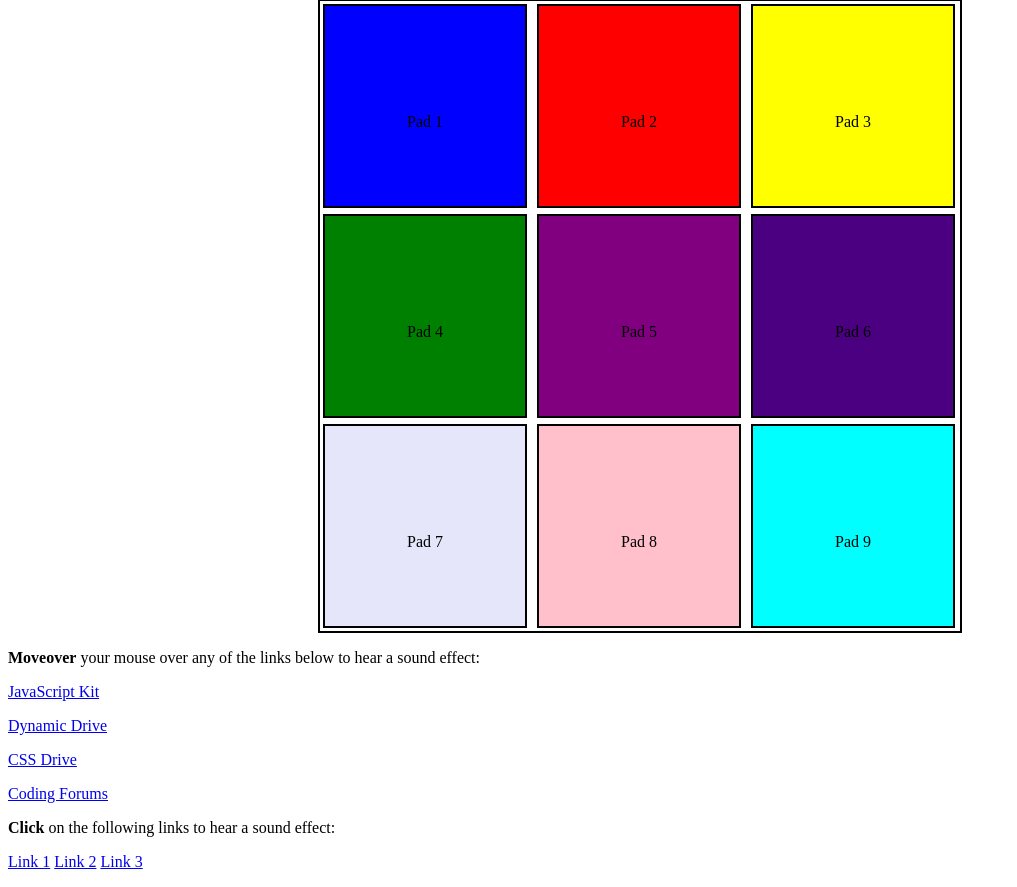
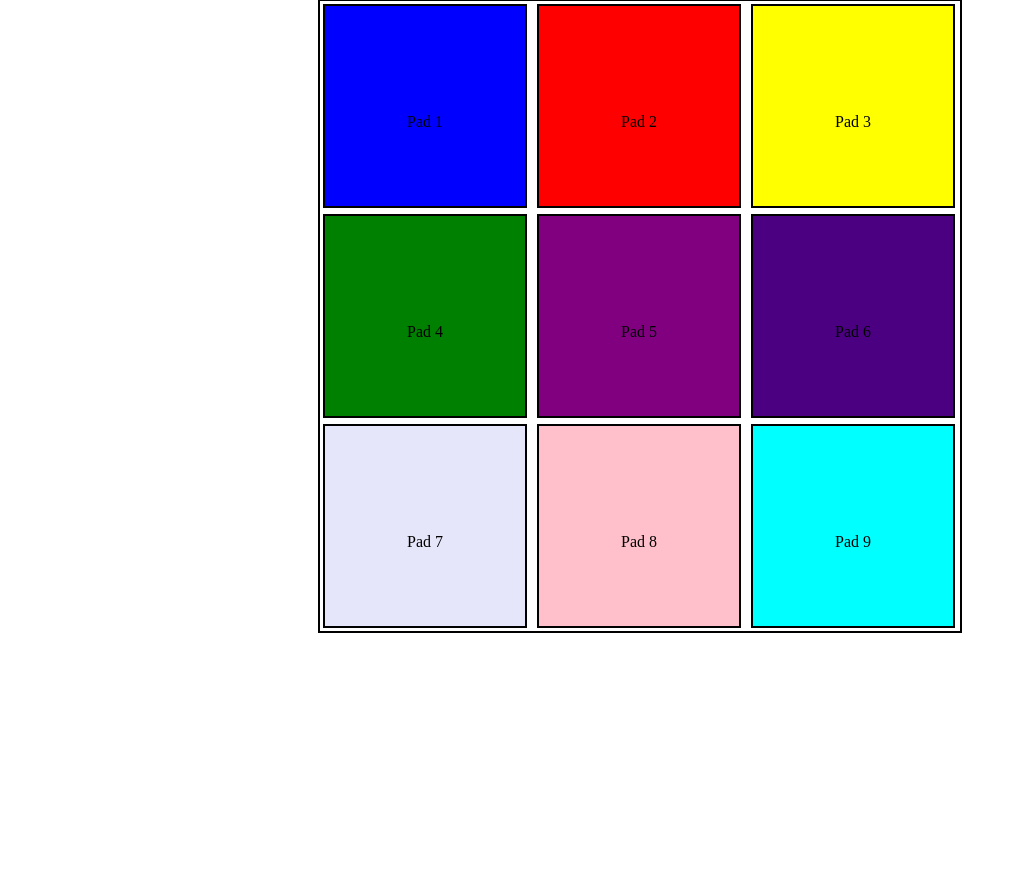
Before and after one commit to donovanne/NA2JO28DD5, a Python web app: template mood-generator/templates/trump.html in a window 1280 px wide. Shown: the part 150-1037 px from the top of the page, without its empty margins (0-1017 px from the left). After the commit the page ends 783 px from the top, so only its background shows below. Run offline with Jinja, Linux system fonts and the light colour scheme; the template is opened without the code that fills it, so the values that code supplies are empty; some libraries are stand-ins or nearby versions.

```diff
--- a/mood-generator/templates/trump.html
+++ b/mood-generator/templates/trump.html
@@ -41,6 +41,8 @@
     </div>
   </div>
 
+  <!-- THE FOLLOWING CODE WAS FOR TESTING
+
   <p align="left"><b>Moveover</b> your mouse over any of the links below to hear a sound effect:</p>
 
   <p align="left">
@@ -59,6 +61,6 @@
   <p align="left">
   <a href="#current" onclick="clicksound.playclip()">Link 1</a>
   <a href="#current" onclick="clicksound.playclip()">Link 2</a>
-  <a href="#current" onclick="clicksound.playclip()">Link 3</a></p>
+  <a href="#current" onclick="clicksound.playclip()">Link 3</a></p> -->
 </body>
 </html>
```
